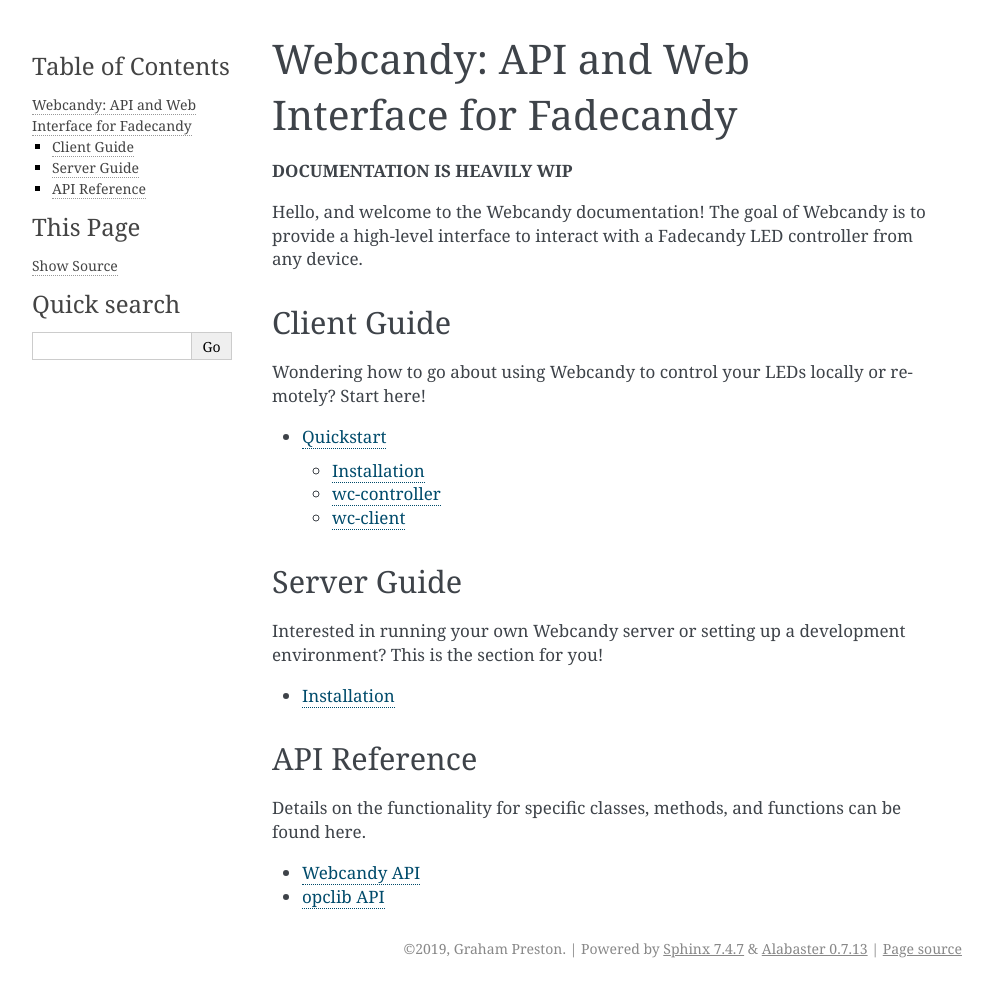
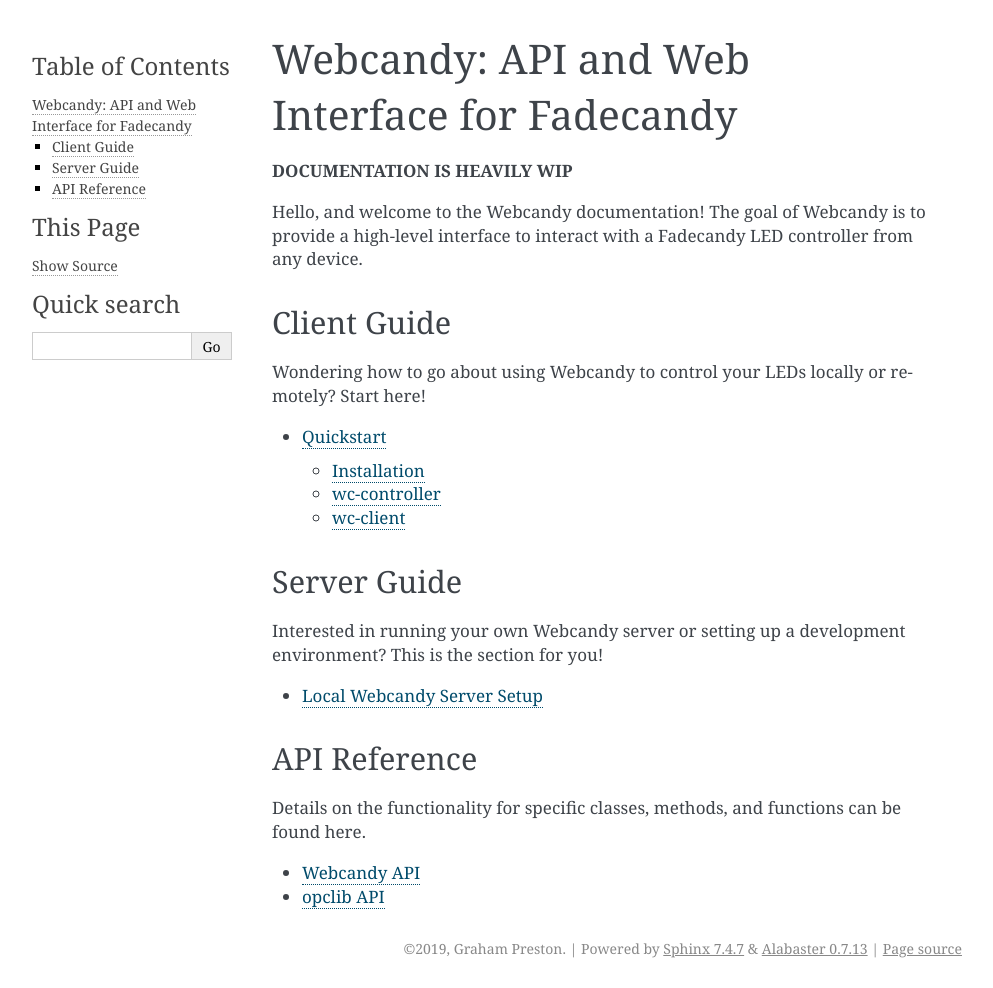
Before and after one commit to gcpreston/webcandy, a Sphinx documentation site: the page built from docs/index.rst, in a window 1280 px wide. Shown: the whole page, without its empty margins (148-1141 px from the left). Built offline with Sphinx 7.4.7, drawn with Linux system fonts in a browser that asks for light colours.

Commit message:
Start server docs

```diff
--- a/docs/index.rst
+++ b/docs/index.rst
@@ -25,7 +25,7 @@
 .. toctree::
     :maxdepth: 2
 
-    server/install
+    server/local_server
 
 API Reference
 -------------
--- a/docs/server/install.rst
+++ /dev/null
@@ -1,3 +0,0 @@
-Installation
-============
-TODO
--- /dev/null
+++ b/docs/server/local_server.rst
@@ -0,0 +1,6 @@
+***************************
+Local Webcandy Server Setup
+***************************
+This guide details how to set up an independant Webcandy server. This should be
+done if you want to remotely control LEDs through your own machine on your own
+network rather than use https://webcandy.io.
```
